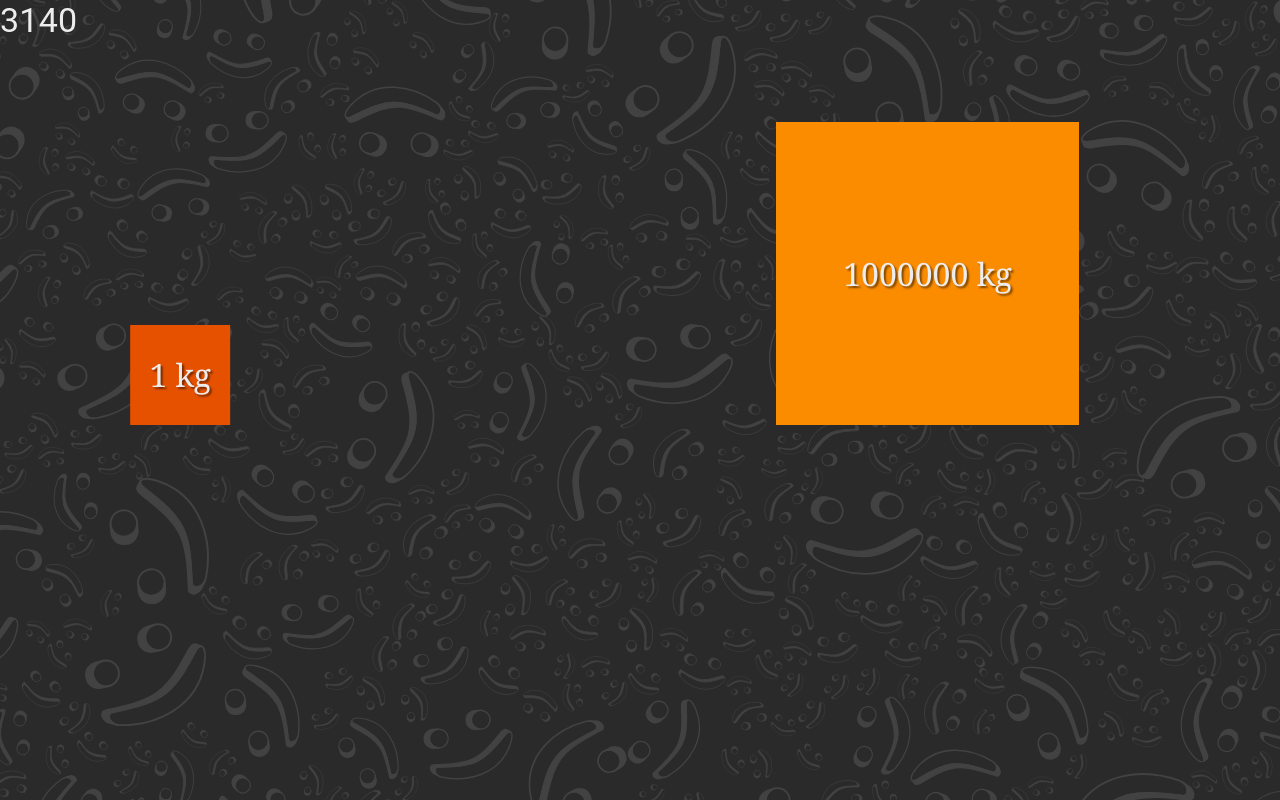
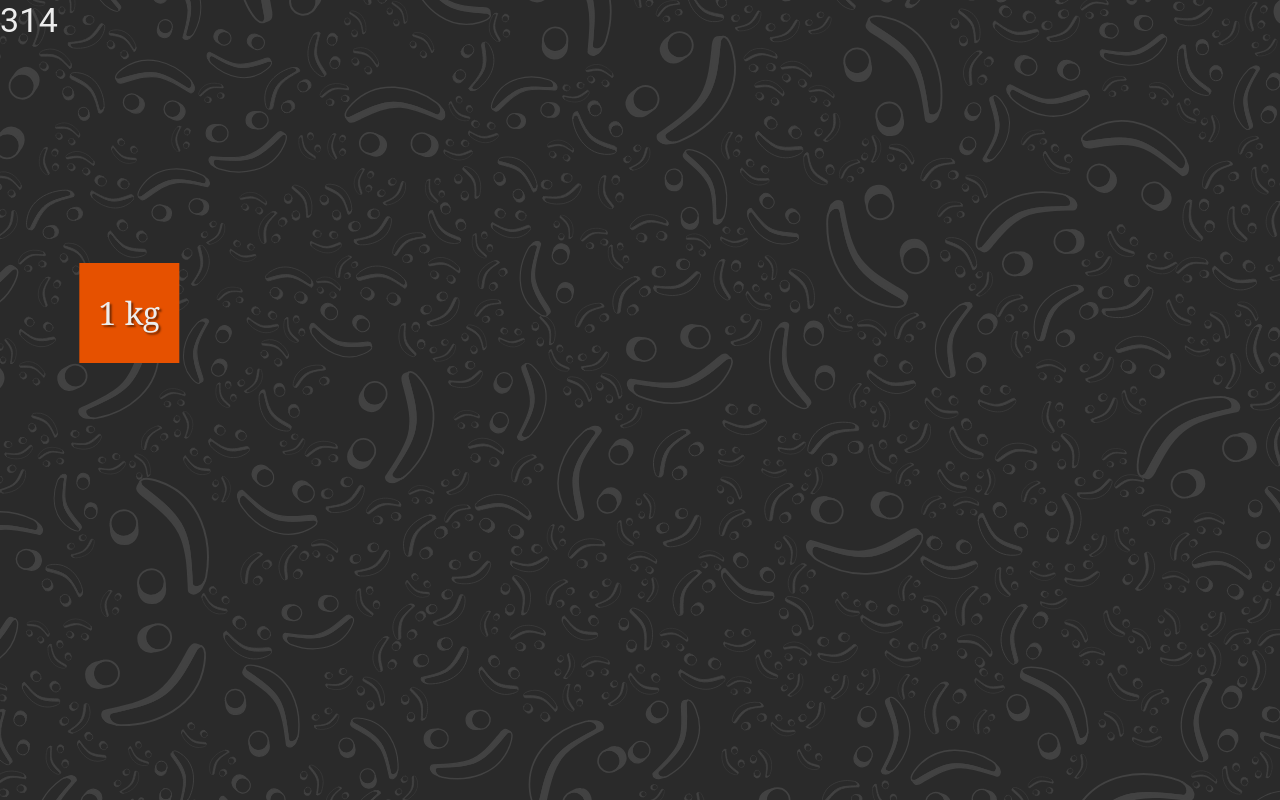
Before and after one commit to fynnbrem/homepage, a Next.js app: page /pi-collider in a window 1280 px wide. Built offline with nearby package versions, Linux system fonts and the light colour scheme.

Commit message:
Fixed the collision counter.
Now the final collision gets counted properly.

```diff
--- a/app/pi-collider/page.tsx
+++ b/app/pi-collider/page.tsx
@@ -1,7 +1,14 @@
 "use client"
-import { Ref, useEffect, useImperativeHandle, useRef, useState } from "react"
+import {
+    Ref,
+    useCallback,
+    useEffect,
+    useImperativeHandle,
+    useRef,
+    useState,
+} from "react"
 import { getCollisionVelocityDelta } from "@/app/lib/physics/collision"
-import { Box, Typography, useTheme } from "@mui/material"
+import { Box, Typography } from "@mui/material"
 import { blue, orange, red } from "@mui/material/colors"
 import {
     LineChart,
@@ -13,25 +20,31 @@ import {
     ResponsiveContainer,
 } from "recharts"
 import BurstCanvas from "@/app/pi-collider/BurstCanvas"
-import { useInterval } from "usehooks-ts"
 import { randomInt } from "@/app/lib/math"
-import { theme } from "@/app/lib/theme"
 
-const timeScale = 50
-const distanceScale = 10
+const timeScale = 10
+const distanceScale = 8
+
+const massRatio = 10000
+const minorLength = 100
+const sizeRatio = (1 + Math.log(massRatio) / Math.log(100)) ** 0.8
+// ↑ The visual size ratio between the blocks.
+// We assume mass ratios growing according to `100^n` due to how it affects the generated digits.
+// So we normalize the size to this scale and add an exponent of `0.8` to smooth out extreme numbers.
+const majorLength = 100 * sizeRatio
 
 const sparkBurstLimit = 12
 // ↑ The limit of spark burst animations that can trigger in a single frame.
 // 12 seems to be a number that makes the animation not too dense while still
 // making high collision densities satisfying to watch.
 
-const massRatio = 1000000
-const minorLength = 100
-const sizeRatio = (1 + Math.log(massRatio) / Math.log(100)) ** 0.8
-// ↑ The visual size ratio between the blocks.
-// We assume mass ratios growing according to `100^n` due to how it affects the generated digits.
-// So we normalize the size to this scale and add an exponent of `0.8` to smooth out extreme numbers.
-const majorLength = 100 * sizeRatio
+const sparkYRange = [
+    majorLength - minorLength * 0.9,
+    majorLength - minorLength * 0.1,
+]
+// ↑ The coordinate range that sparks can spawn on the y-axis.
+// This is the shared area between the minor and major block, minus 10% padding
+// as they look weird when spawning on the corners.
 
 function getPosition(
     startPos: number,
@@ -46,17 +59,34 @@ function getPosition(
 
 export default function PiCollider() {
     const blockMover = useRef<BlockMover>(null!)
-    const [collisions, setCollisions] = useState<CollisionRecord[]>([])
     const [collisionCounter, setCollisionCounter] = useState(0)
     const makeSparkRef = useRef<(x: number, y: number) => void>(null!)
 
     const collAnimationIndex = useRef(0)
     const padding = 80
 
+    /**Create a spark burst for the blocks.
+     * The final position is inferred entirely from the position of the minor blocks position `minorPos`.*/
+    const makeSpark = useCallback((minorPos: number) => {
+        // Determine the actual position of the spark.
+        // Depending on whether this is a wall collision (the minor block is at position `0`)
+        // or block collision, it must be shifted to appear at the corresponding side.
+        let sparkPos: number
+        if (minorPos == 0) {
+            sparkPos = minorPos * distanceScale + padding
+        } else {
+            sparkPos = minorPos * distanceScale + padding + minorLength
+        }
+
+        makeSparkRef.current(
+            sparkPos,
+            randomInt(sparkYRange[0], sparkYRange[1]) + padding,
+        )
+    }, [])
+
     const rafId = useRef<number | null>(null)
     useEffect(() => {
         const colls = simulateCollisions()
-        setCollisions(colls)
 
         const startTime = performance.now()
 
@@ -76,25 +106,20 @@ export default function PiCollider() {
             const index = collAnimationIndex.current
             const lastIndex = index - 1
 
+            // Now we play the spark animations based on the collisions that happened in this frame.
+            // They are capped at `sparkBurstLimit` per frame.
+
             const passedColls = index - initialIndex
             for (let i = 0; i < Math.min(passedColls, sparkBurstLimit); i++) {
-                const collPos = colls[lastIndex].minorPos
-                let sparkPos: number
-                if (collPos == 0) {
-                    sparkPos = collPos * distanceScale + padding
-                } else {
-                    sparkPos = collPos * distanceScale + padding + minorLength
-                }
-                makeSparkRef.current(
-                    sparkPos,
-                    randomInt(
-                        majorLength - minorLength * 0.9,
-                        majorLength - minorLength * 0.1,
-                    ) + padding,
-                )
+                // We take the position of the last collision as position of the sparks,
+                // this is usually accurate enough as when stacking happens, the collisions are also very close by.
+                makeSpark(colls[lastIndex].minorPos)
             }
 
-            setCollisionCounter(index + 1)
+            // Update the collision count.
+            // That count is exactly at `index` and not `index + 1` because the index points at the collision that
+            // will happen next in the future.
+            setCollisionCounter(index)
 
             const minorPos = getPosition(
                 colls[lastIndex].minorPos,
@@ -113,7 +138,15 @@ export default function PiCollider() {
 
             blockMover.current(minorPos, majorPos)
 
-            if (collAnimationIndex.current + 1 < colls.length) {
+            if (
+                index == colls.length - 1 &&
+                elapsedTime > colls[index].time * timeScale
+            ) {
+                // Once we are at the last index and the time has reached the point of that last collision,
+                // we must invoke that last collision here.
+                makeSpark(colls[index].minorPos)
+                setCollisionCounter(index + 1)
+            } else {
                 rafId.current = requestAnimationFrame(increment)
             }
         }
@@ -153,6 +186,17 @@ export default function PiCollider() {
 }
 type BlockMover = (minor: number, major: number) => void
 
+/**A snapshot of the block states at the point of a collision.
+ *
+ * @prop time
+ *  The absolute time of this collision.
+ * @prop deltaTime
+ *  The time elapsed since the last collision.
+ * @prop minorVel
+ *  The velocity of the minor block after the collision.
+ * @prop majorVel
+ *  The velocity of the major block after the collision.
+ * */
 type CollisionRecord = {
     time: number
     deltaTime: number
@@ -181,10 +225,14 @@ function simulateCollisions(): CollisionRecord[] {
     }
 
     const collisions: CollisionRecord[] = []
+    // While the animation shows the blocks moving in,
+    // for the calculation we start when they initially collide.
     majorMass.pos = minorMass.pos
     let totalTime = 0
 
     while (true) {
+        // First: Block-to-block collision.
+
         // Check if the minor mass is fast enough to catch up with the major mass.
         if (majorMass.vel >= minorMass.vel) break
         const relVel = majorMass.vel - minorMass.vel
@@ -194,6 +242,14 @@ function simulateCollisions(): CollisionRecord[] {
         majorMass.pos = minorMass.pos
 
         totalTime += blockDt
+
+        const [dMinorVel, dMajorVel] = getCollisionVelocityDelta(
+            relVel,
+            minorMass.mass,
+            majorMass.mass,
+        )
+        minorMass.vel += dMinorVel
+        majorMass.vel += dMajorVel
         collisions.push({
             time: totalTime,
             deltaTime: blockDt,
@@ -203,13 +259,7 @@ function simulateCollisions(): CollisionRecord[] {
             majorPos: majorMass.pos,
         })
 
-        const [dMinorVel, dMajorVel] = getCollisionVelocityDelta(
-            relVel,
-            minorMass.mass,
-            majorMass.mass,
-        )
-        minorMass.vel += dMinorVel
-        majorMass.vel += dMajorVel
+        // Second: Block-to-wall collision.
 
         // Check if the minor mass moves towards the wall.
         if (minorMass.vel >= 0) break
@@ -219,6 +269,8 @@ function simulateCollisions(): CollisionRecord[] {
         majorMass.pos = majorMass.pos + wallDt * majorMass.vel
 
         totalTime += wallDt
+
+        minorMass.vel = -minorMass.vel
         collisions.push({
             time: totalTime,
             deltaTime: wallDt,
@@ -227,8 +279,6 @@ function simulateCollisions(): CollisionRecord[] {
             minorPos: minorMass.pos,
             majorPos: majorMass.pos,
         })
-
-        minorMass.vel = -minorMass.vel
     }
     return collisions
 }
```
Also changed, not shown: app/pi-collider/GOALS.md (+5 -1 lines).
